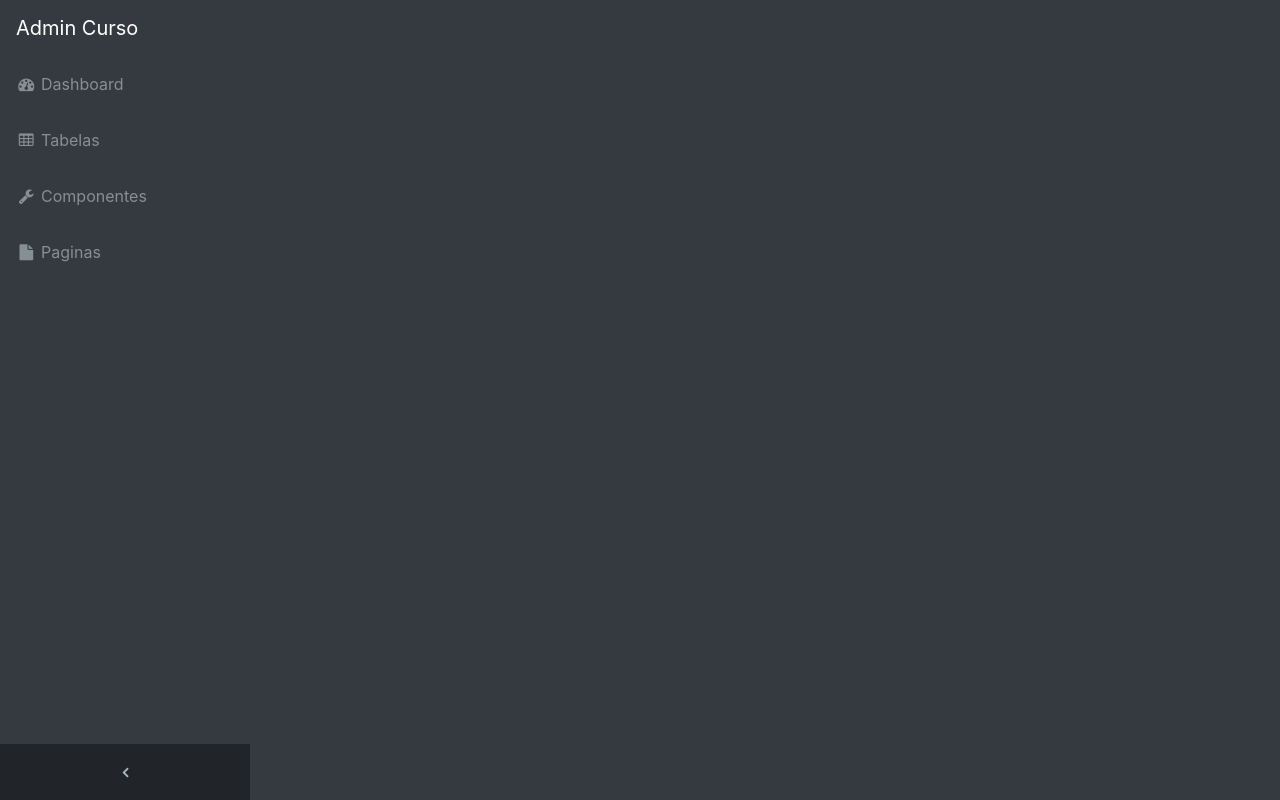
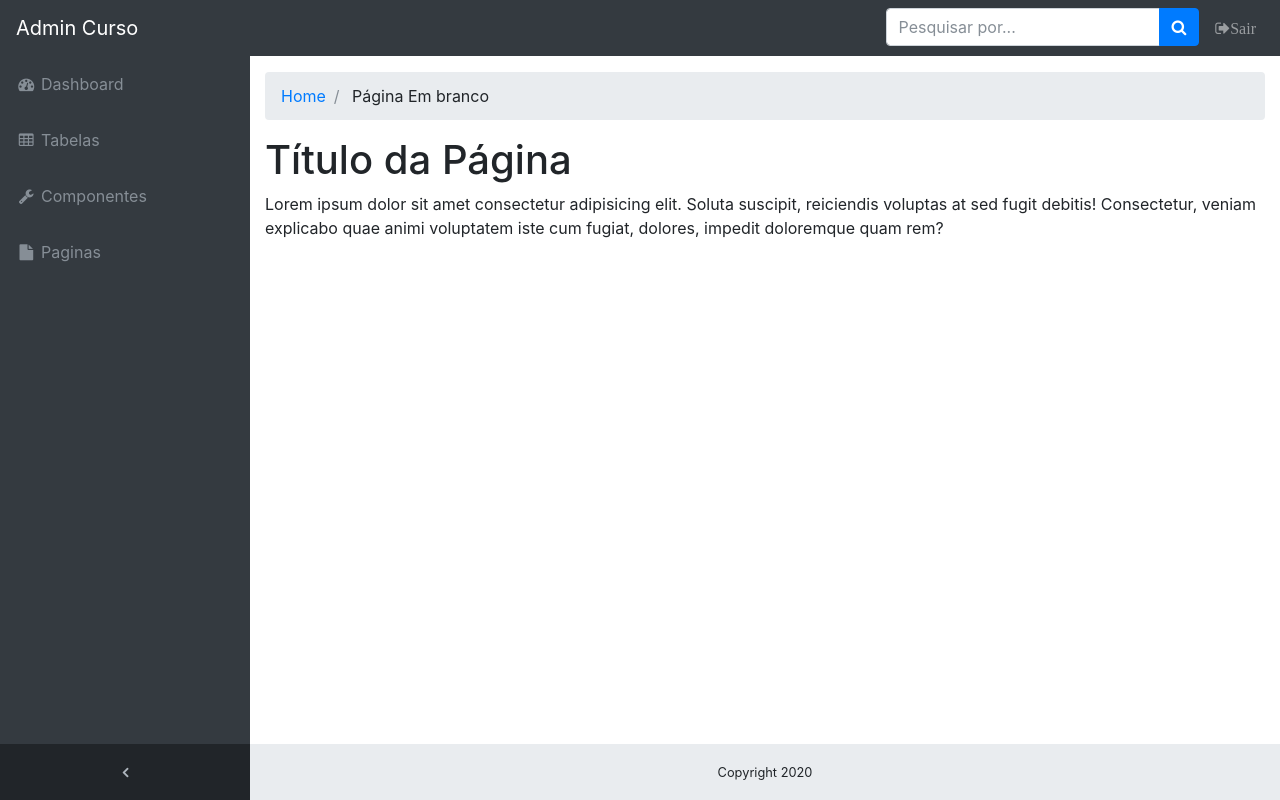
Before and after one commit to mateusamarall/Boostrap-4, a plain HTML site: page Projetos/dashboard/dashboard.html in a window 1280 px wide. Drawn offline with Linux system fonts and the light colour scheme.

Commit message:
layout do corpo e rodapé da aplicação

```diff
--- a/Projetos/dashboard/dashboard.html
+++ b/Projetos/dashboard/dashboard.html
@@ -15,9 +15,12 @@
     <link rel="stylesheet" href="./assets/css/sb-admin.min.css" />
     <title>Dashboard</title>
   </head>
-  <body class="bg-dark" id="page-top">
+  <body class="bg-dark fixed-nav sticky-footer" id="page-top">
     <!--navegação-->
-    <nav class="navbar navbar-expand-lg navbar-dark fixed-top" id="mainNav">
+    <nav
+      class="navbar navbar-expand-lg navbar-dark bg-dark fixed-top"
+      id="mainNav"
+    >
       <a href="index.html" class="navbar-brand">Admin Curso</a>
       <button
         class="navbar-toggler navbar-toggler-right"
@@ -67,8 +70,62 @@
             </a>
           </li>
         </ul>
+        <ul class="navbar-nav ml-auto">
+          <li class="nav-item">
+            <form class="form-inline my-2 my-lg-0 mr-lg-2">
+              <div class="input-group">
+                <input
+                  type="text"
+                  class="form-control"
+                  placeholder="Pesquisar por..."
+                />
+                <span class="input-group-btn">
+                  <button class="btn btn-primary" type="button">
+                    <i class="fa fa-search"></i>
+                  </button>
+                </span>
+              </div>
+            </form>
+          </li>
+          <li class="nav-item">
+            <a href="#" class="nav-link">
+              <i class="fa fa-sign-out">Sair</i>
+            </a>
+          </li>
+        </ul>
       </div>
     </nav>
+
+    <div class="content-wrapper">
+      <div class="container-fluid">
+        <ol class="breadcrumb">
+          <li class="breadcrumb-item">
+            <a href="index.html">Home</a>
+          </li>
+          <li class="breadcrumb-item">
+            Página Em branco
+          </li>
+        </ol>
+        <div class="row">
+          <div class="col-12">
+            <h1>Título da Página</h1>
+            <p>
+              Lorem ipsum dolor sit amet consectetur adipisicing elit. Soluta
+              suscipit, reiciendis voluptas at sed fugit debitis! Consectetur,
+              veniam explicabo quae animi voluptatem iste cum fugiat, dolores,
+              impedit doloremque quam rem?
+            </p>
+          </div>
+        </div>
+      </div>
+      <footer class="sticky-footer">
+        <div class="container">
+          <div class="text-center">
+            <small>Copyright 2020</small>
+          </div>
+        </div>
+      </footer>
+    </div>
 
     <script
       type="text/javascript"
```
